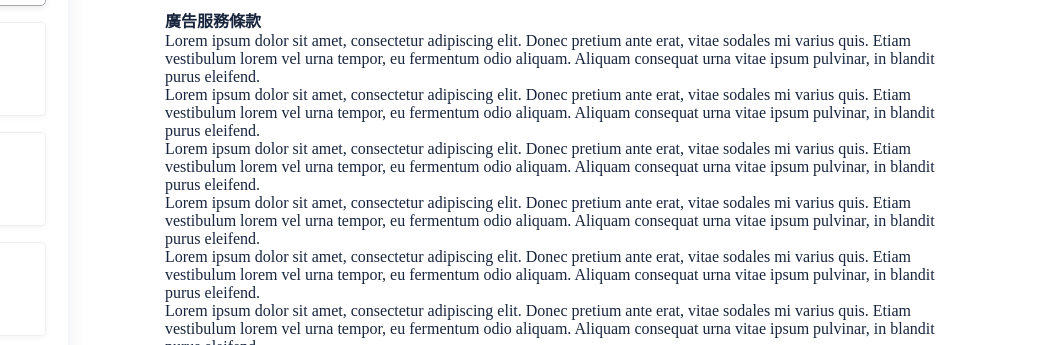
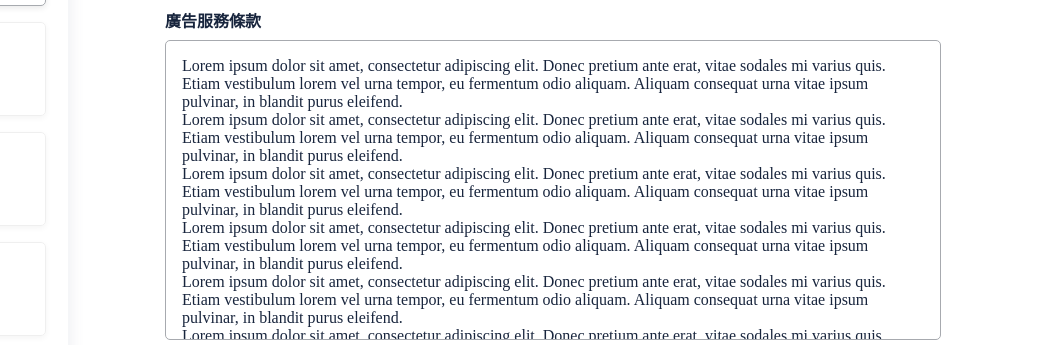
Before and after one commit to wintersprouter/ad-platform, a website built with webpack: page Index.html in a window 1280 px wide. Shown: the part 144-489 px from the top of the page, 242-1280 px from the left. Built offline with nearby package versions, Linux system fonts and the light colour scheme.

Commit message:
style: add scroll bar in terms-panel

```diff
--- a/Index.html
+++ b/Index.html
@@ -49,7 +49,7 @@
               <div class="form-content">
                 <div class="part">
                   <h4>廣告服務條款</h4>
-                  <div class="terms-panel">
+                  <div class="terms-panel scrollbar my-2">
                     <div class="terms-content">
                       <p>Lorem ipsum dolor sit amet, consectetur adipiscing elit. Donec pretium ante erat, vitae sodales
                         mi varius quis. Etiam vestibulum lorem vel urna tempor, eu fermentum odio aliquam. Aliquam
--- a/src/scss/main.scss
+++ b/src/scss/main.scss
@@ -431,4 +431,11 @@ nav {
   padding: 32px 0;
   flex: 1;
   overflow-y: scroll;
+  .terms-panel {
+    max-height: 300px;
+    padding: 16px;
+    border: 1px solid $light-gray;
+    border-radius: 5px;
+    overflow-y: scroll;
+  }
 }
```
